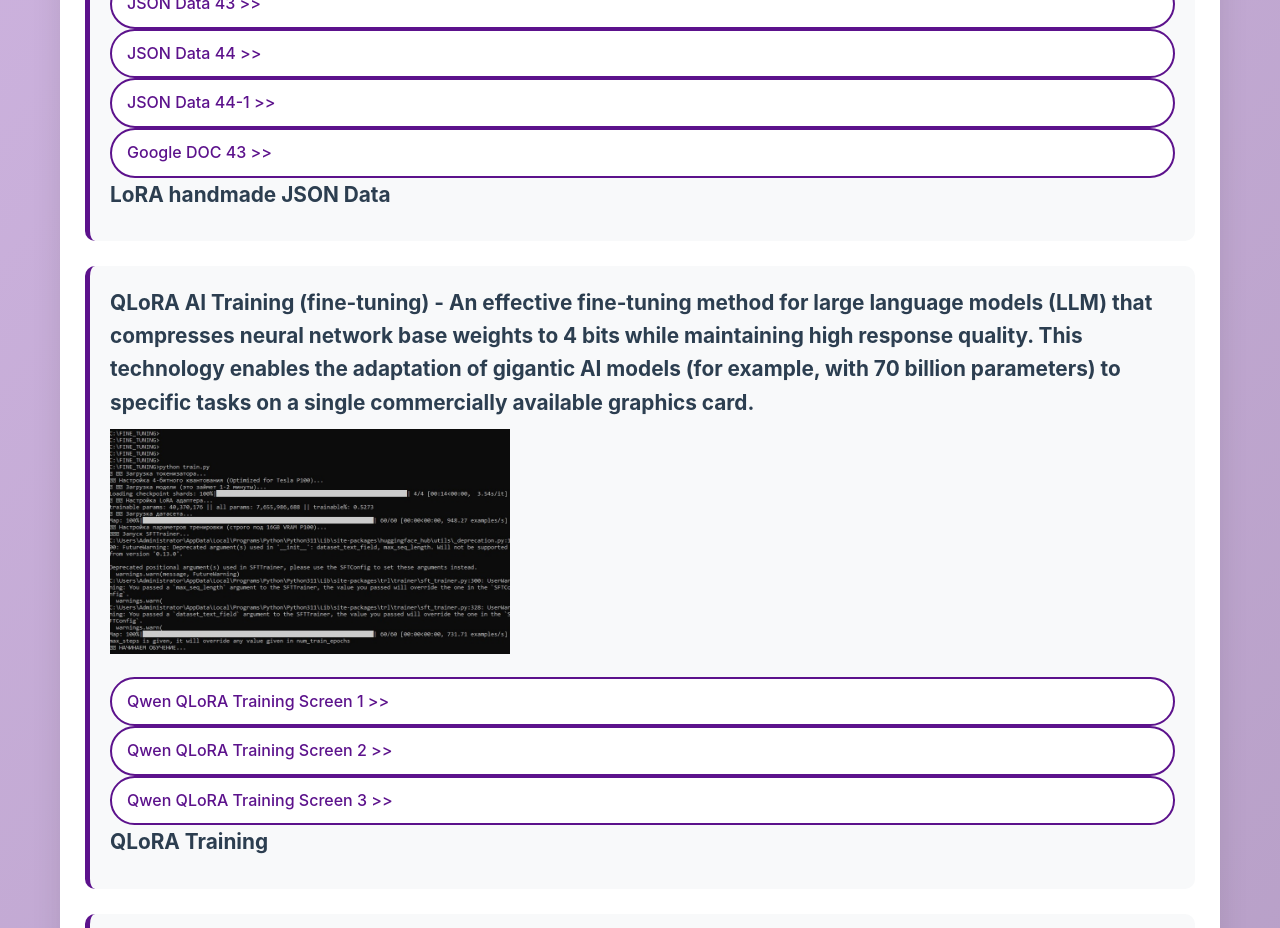
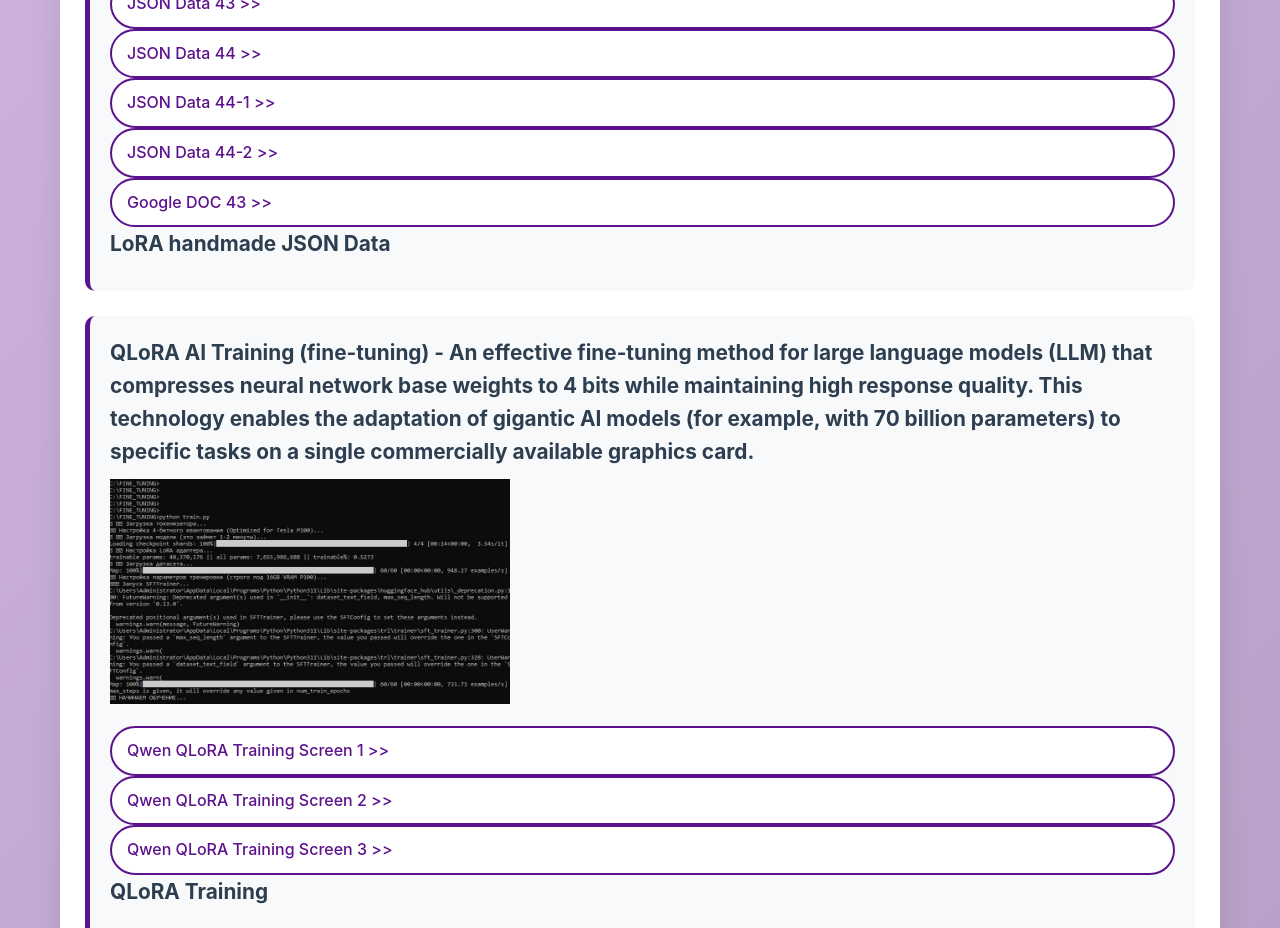
Before and after one commit to vallshmeleff/web-prompt-examples, a plain HTML site: page index.html in a window 1280 px wide. Shown: the part 980-1908 px from the top of the page. Drawn offline with Linux system fonts and the light colour scheme.

Commit message:
Update index.html

```diff
--- a/index.html
+++ b/index.html
@@ -163,6 +163,7 @@
 <a href="JSON_Instruction_Tuning_Data_43.txt" class="prompt-link">JSON Data 43 >></a>
 <a href="JSON_Instruction_Tuning_Data_44.txt" class="prompt-link">JSON Data 44 >></a>
 <a href="JSON_Instruction_Tuning_Data_44-1.txt" class="prompt-link">JSON Data 44-1 >></a>
+<a href="JSON_Instruction_Tuning_Data_44-2.txt" class="prompt-link">JSON Data 44-2 >></a>
 <a href="https://docs.google.com/document/d/1U_9MFhClO-fthXlBAgoa77ESHDmh-MjCsPHadXA_Qr8/edit?usp=sharing" class="prompt-link">Google DOC 43 >></a>
 <div class="prompt-title">LoRA handmade JSON Data</div>
            </div>
```
